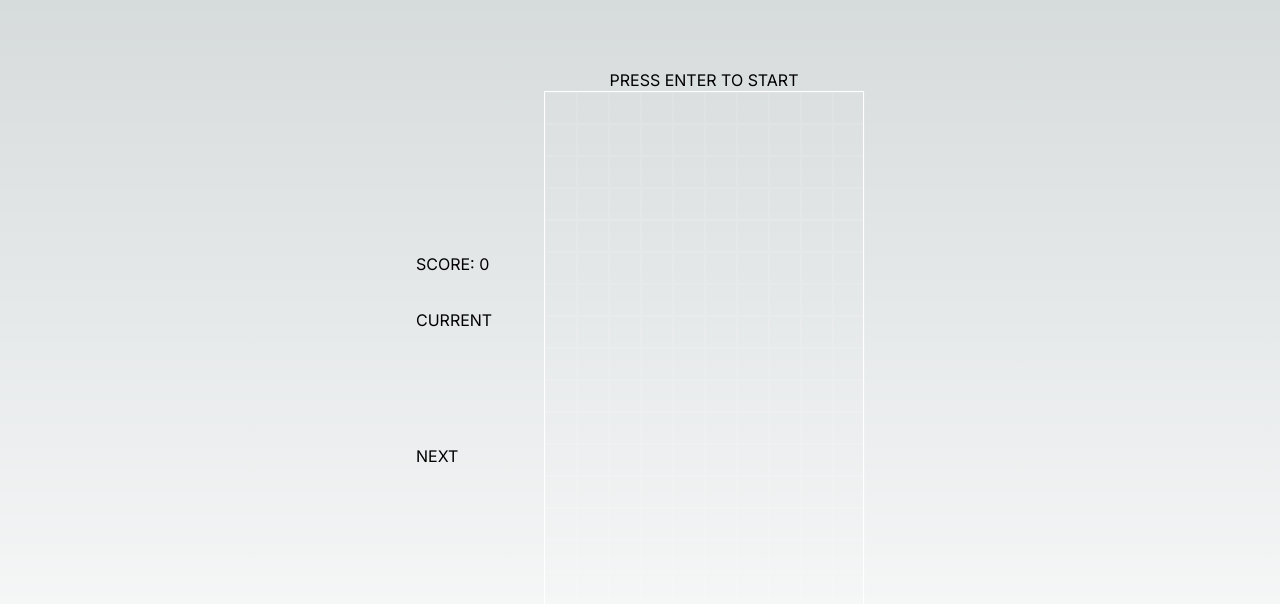
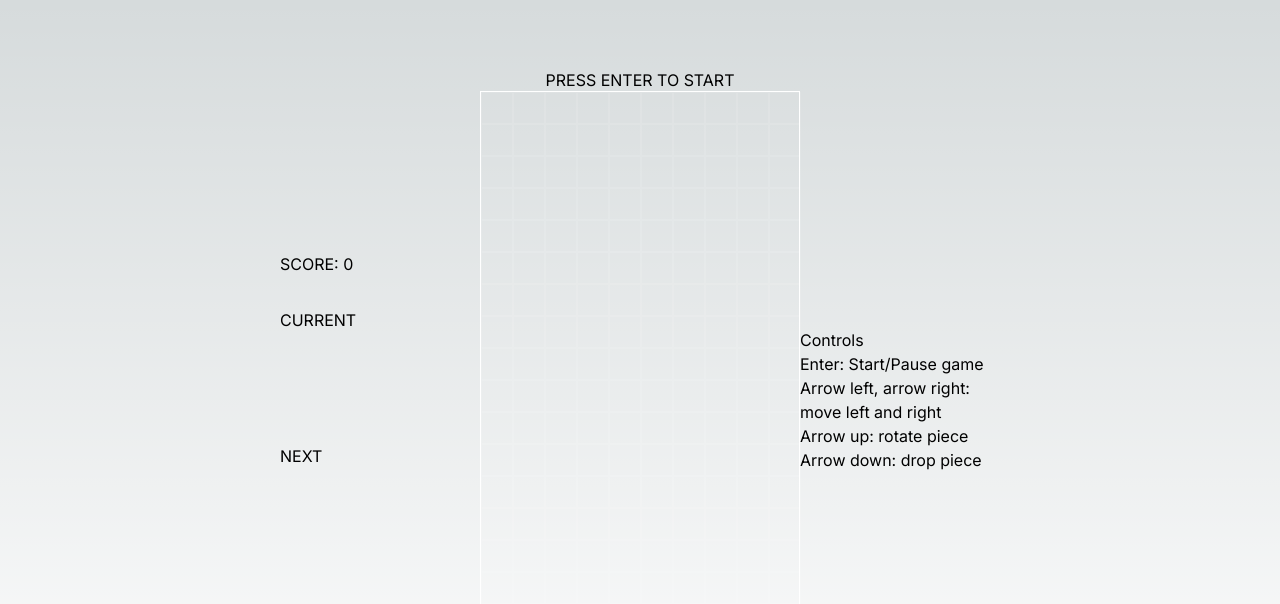
Before and after one commit to ivanquirino/blockpuzzle, a Next.js app: page / in a window 1280 px wide. Shown: the top 604 px of the page. Built offline with nearby package versions, Linux system fonts and the light colour scheme.

Commit message:
add controls text

```diff
--- a/src/blockpuzzle/components/Controls.tsx
+++ b/src/blockpuzzle/components/Controls.tsx
@@ -1,5 +1,11 @@
 const Controls = () => {
-  return <div></div>
+  return <div className="w-[200px]">
+    <h3>Controls</h3>
+    <div>Enter: Start/Pause game</div>
+    <div>Arrow left, arrow right: move left and right</div>
+    <div>Arrow up: rotate piece</div>
+    <div>Arrow down: drop piece</div>
+  </div>
 }
 
 
--- a/src/blockpuzzle/components/GameInfo.tsx
+++ b/src/blockpuzzle/components/GameInfo.tsx
@@ -16,7 +16,7 @@ const GameInfo = ({ blockSize }: GameInfoProps) => {
   const nextPiece = pieces[next] ?? [];
 
   return (
-    <div className="">
+    <div className="w-[200px]">
       <div className="mb-8">SCORE: {score}</div>
       <div className="mb-8">
         <div className="mb-4">CURRENT</div>
```
